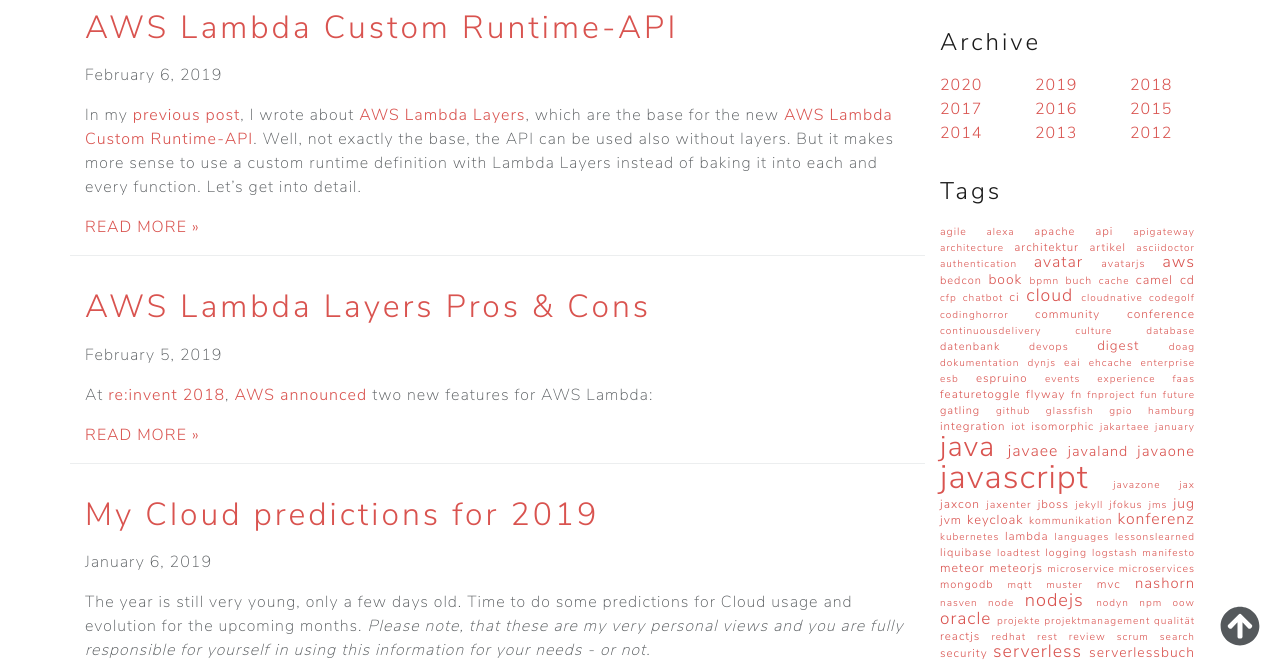
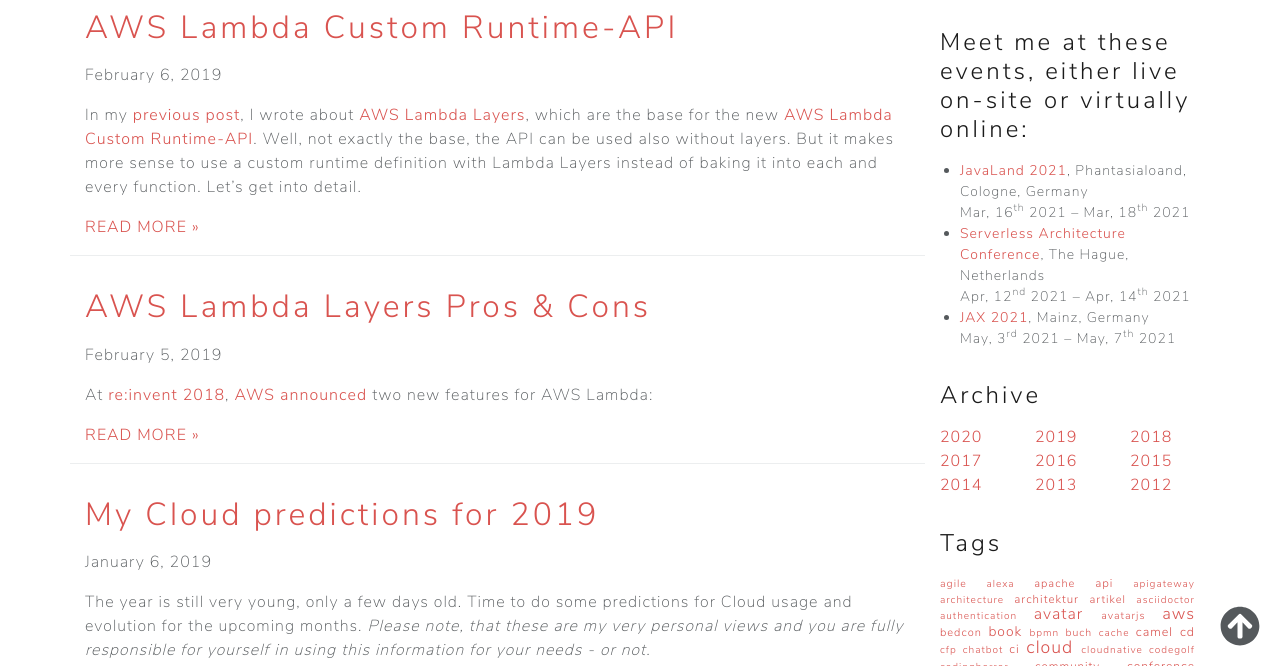
Before and after one commit to dasniko/dasniko.github.io, a Jekyll site: the page built from index.html, in a window 1280 px wide and 900 px high, scrolled down 637 px, cut to the strip 234-900 px from the top of the window. Built offline with Jekyll 4.4.1, drawn with Linux system fonts in a browser that asks for light colours.

Commit message:
enabling "meet me at events" for 2021 again

```diff
--- a/_data/events.yml
+++ b/_data/events.yml
@@ -228,3 +228,18 @@
   start: '2020-05-11'
   end: '2020-05-16'
   url: https://jax.de
+- title: JavaLand 2021
+  location: Phantasialoand, Cologne, Germany
+  start: 2021-03-16
+  end: 2021-03-18
+  url: https://www.javaland.eu
+- title: Serverless Architecture Conference
+  location: The Hague, Netherlands
+  start: 2021-04-12
+  end: 2021-04-14
+  url: https://www.serverless-architecture.io
+- title: JAX 2021
+  location: Mainz, Germany
+  start: 2021-05-03
+  end: 2021-05-07
+  url: https://www.jax.de
--- a/_includes/sidebar.html
+++ b/_includes/sidebar.html
@@ -8,6 +8,9 @@
   {% include speaker.html %}
 </div>
 <div class="my-3">
+  <div id="events"></div>
+</div>
+<div class="my-3">
   {% include archive.html %}
 </div>
 <div class="my-3">
--- a/js/script.js
+++ b/js/script.js
@@ -6,7 +6,7 @@
     })
     .then(function(data) {
       if (!data || data.length == 0) return;
-      var html = '<h3>Meet me at these events:</h3>';
+      var html = '<h3>Meet me at these events, either live on-site or virtually online:</h3>';
       html += '<ul class="events">';
       data.forEach(function(e) {
         if (new Date(e.start+'T23:59:59') >= new Date()) {
```
